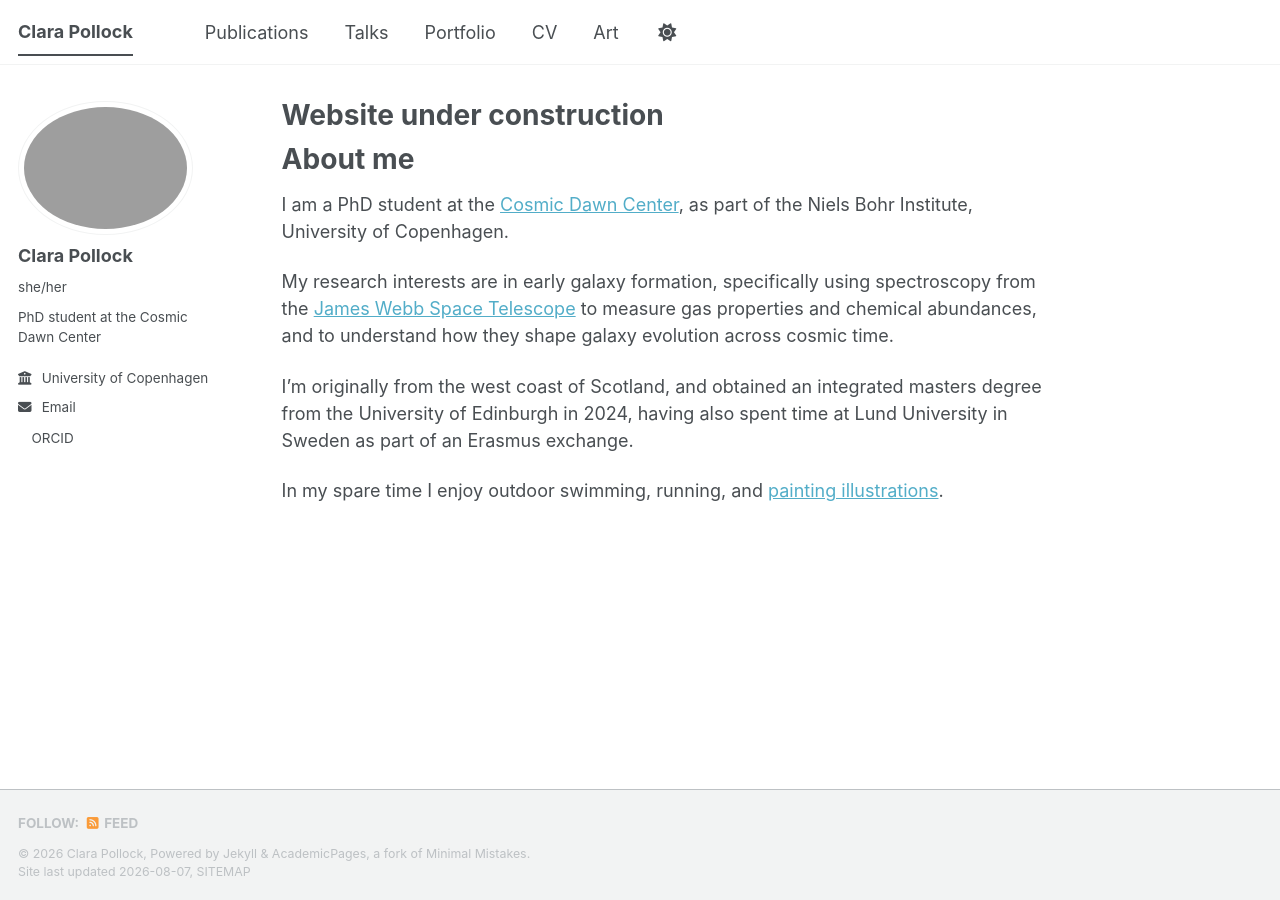
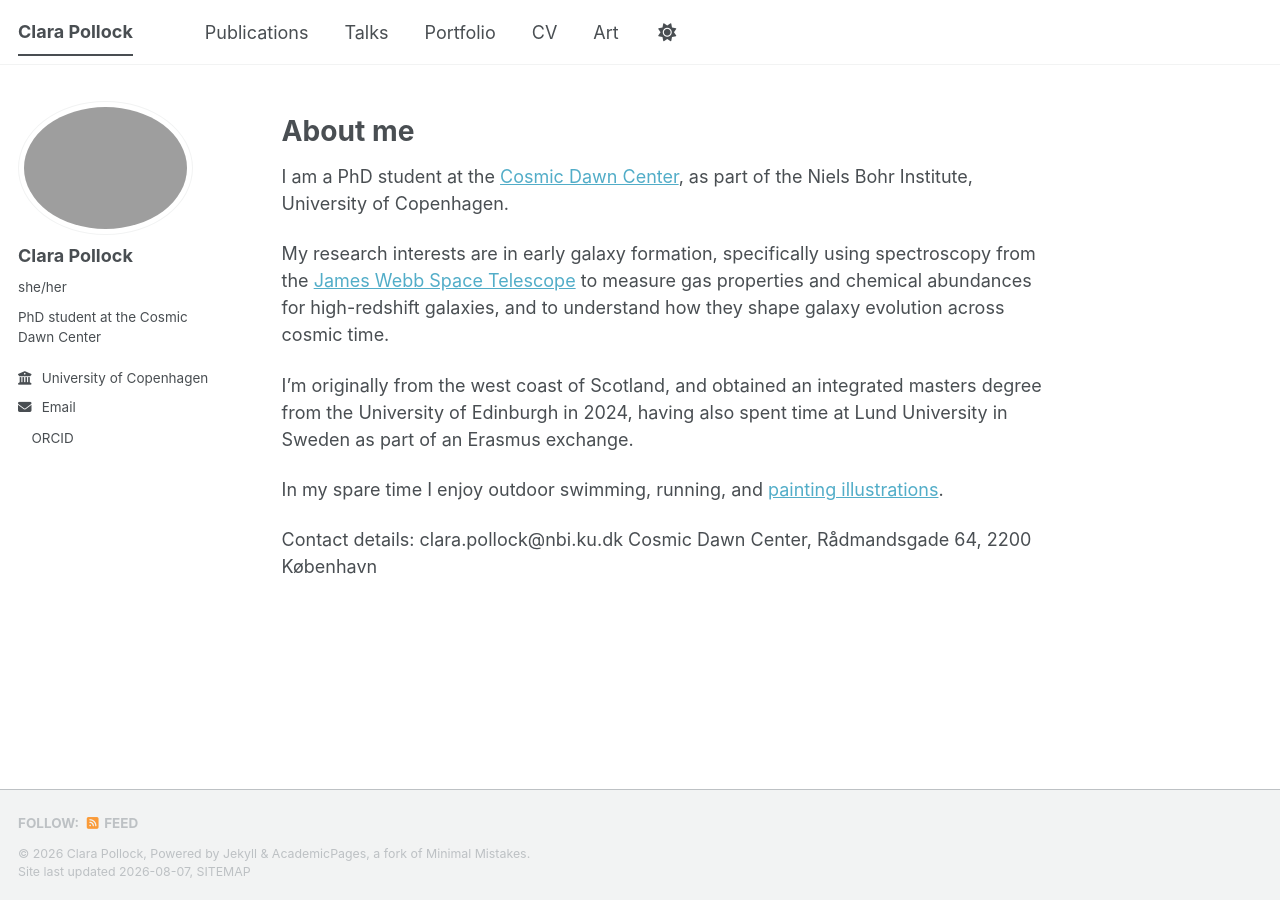
Before and after one commit to claralucie/claralucie.github.io, a Jekyll site: the page built from _pages/about.md, in a window 1280 px wide. Built offline with Jekyll 4.4.1, drawn with Linux system fonts in a browser that asks for light colours; a style sheet for code colours, icons or effects is not loaded.

Commit message:
Revise about page content and title
Updated title and added contact details.

```diff
--- a/_pages/about.md
+++ b/_pages/about.md
@@ -1,6 +1,6 @@
 ---
 permalink: /
-title: " Website under construction "
+title: " "
 author_profile: true
 redirect_from:
   - /about/
@@ -11,8 +11,12 @@ About me
 ======
 I am a PhD student at the [Cosmic Dawn Center](https://cosmicdawn.dk), as part of the Niels Bohr Institute, University of Copenhagen.
 
-My research interests are in early galaxy formation, specifically using spectroscopy from the [James Webb Space Telescope](https://science.nasa.gov/mission/webb/) to measure gas properties and chemical abundances, and to understand how they shape galaxy evolution across cosmic time.
+My research interests are in early galaxy formation, specifically using spectroscopy from the [James Webb Space Telescope](https://science.nasa.gov/mission/webb/) to measure gas properties and chemical abundances for high-redshift galaxies, and to understand how they shape galaxy evolution across cosmic time.
 
 I'm originally from the west coast of Scotland, and obtained an integrated masters degree from the University of Edinburgh in 2024, having also spent time at Lund University in Sweden as part of an Erasmus exchange.
 
 In my spare time I enjoy outdoor swimming, running, and [painting illustrations](/pages/art).
+
+Contact details:
+clara.pollock@nbi.ku.dk
+Cosmic Dawn Center, Rådmandsgade 64, 2200 København
```
